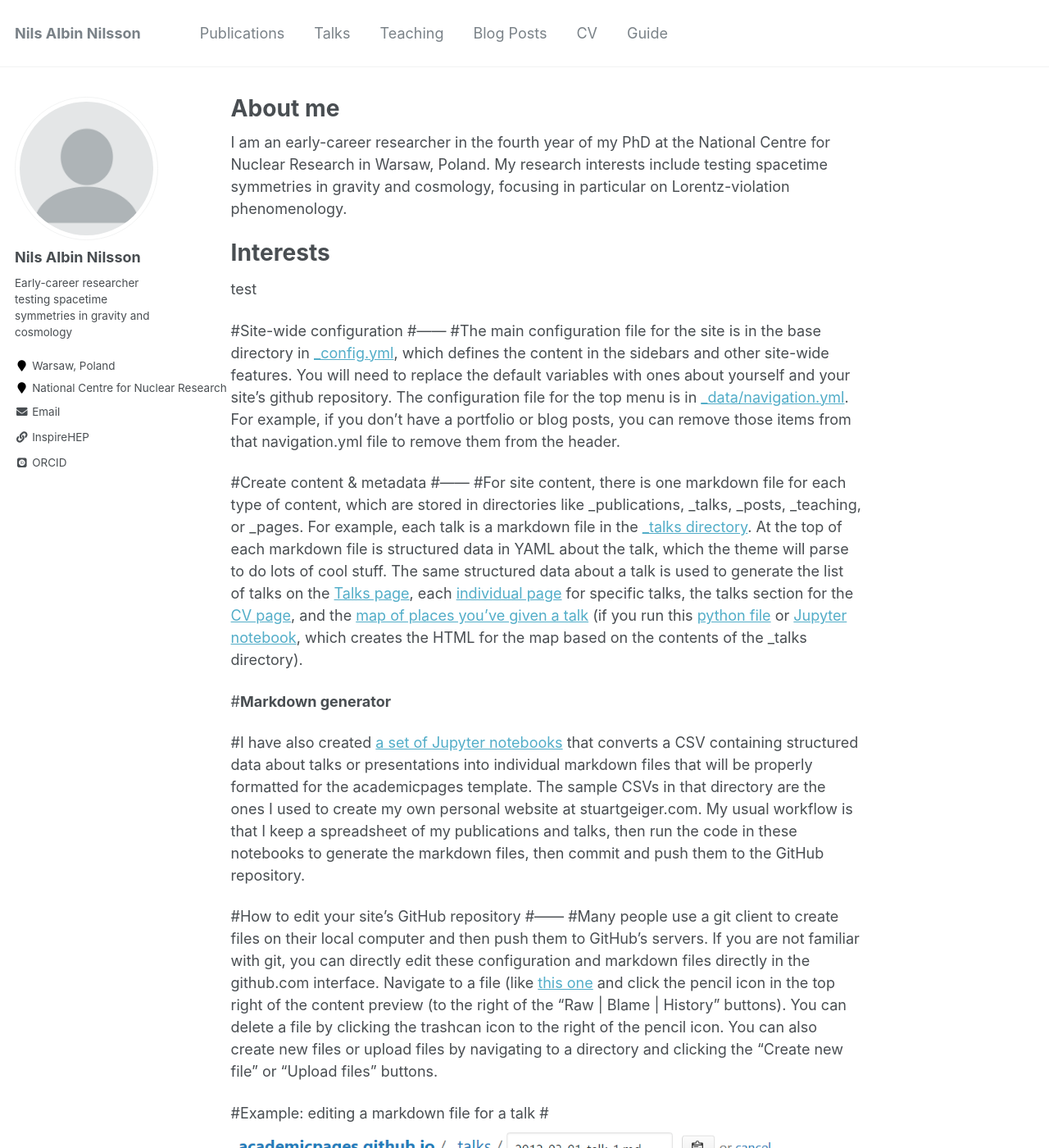
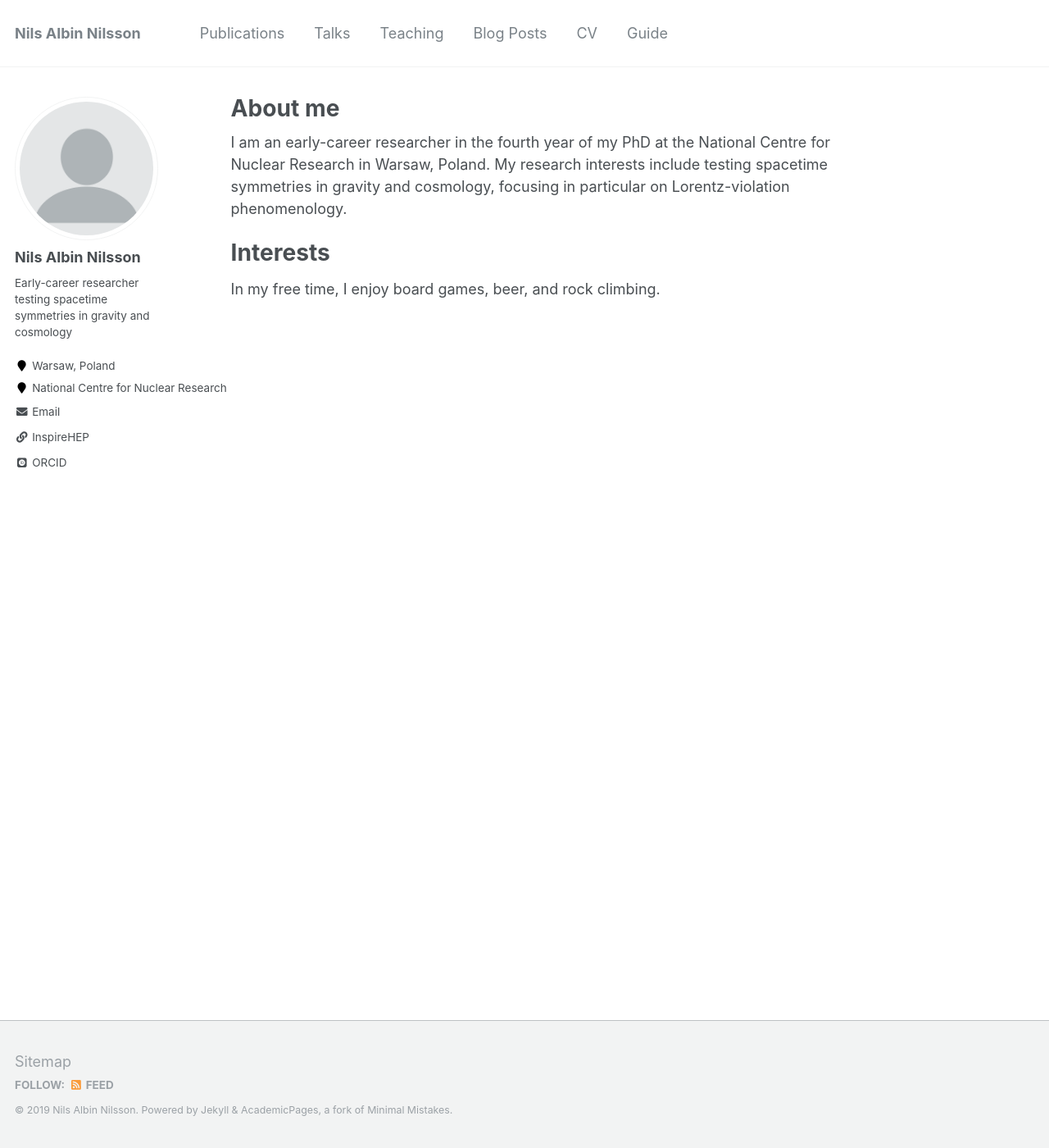
Before and after one commit to nilsanilsson/nilsanilsson.github.io, a Jekyll site: the page built from _pages/about.md, in a window 1280 px wide and 1400 px high. Shown: the whole window at 82% size. Built offline with Jekyll 4.4.1, drawn with Linux system fonts in a browser that asks for light colours; some web fonts are replaced; some of the changed text lies outside the part shown.

Commit message:
Initial commit

```diff
--- a/_pages/about.md
+++ b/_pages/about.md
@@ -11,28 +11,4 @@
 
 Interests
 ======
-test
-
-#Site-wide configuration
-#------
-#The main configuration file for the site is in the base directory in [_config.yml](https://github.com/academicpages/academicpages.github.io/blob/master/_config.yml), which defines the content in the sidebars and other site-wide features. You will need to replace the default variables with ones about yourself and your site's github repository. The configuration file for the top menu is in [_data/navigation.yml](https://github.com/academicpages/academicpages.github.io/blob/master/_data/navigation.yml). For example, if you don't have a portfolio or blog posts, you can remove those items from that navigation.yml file to remove them from the header.
-
-#Create content & metadata
-#------
-#For site content, there is one markdown file for each type of content, which are stored in directories like _publications, _talks, _posts, _teaching, or _pages. For example, each talk is a markdown file in the [_talks directory](https://github.com/academicpages/academicpages.github.io/tree/master/_talks). At the top of each markdown file is structured data in YAML about the talk, which the theme will parse to do lots of cool stuff. The same structured data about a talk is used to generate the list of talks on the [Talks page](https://academicpages.github.io/talks), each [individual page](https://academicpages.github.io/talks/2012-03-01-talk-1) for specific talks, the talks section for the [CV page](https://academicpages.github.io/cv), and the [map of places you've given a talk](https://academicpages.github.io/talkmap.html) (if you run this [python file](https://github.com/academicpages/academicpages.github.io/blob/master/talkmap.py) or [Jupyter notebook](https://github.com/academicpages/academicpages.github.io/blob/master/talkmap.ipynb), which creates the HTML for the map based on the contents of the _talks directory).
-
-#**Markdown generator**
-
-#I have also created [a set of Jupyter notebooks](https://github.com/academicpages/academicpages.github.io/tree/master/markdown_generator
-#) that converts a CSV containing structured data about talks or presentations into individual markdown files that will be properly formatted for the academicpages template. The sample CSVs in that directory are the ones I used to create my own personal website at stuartgeiger.com. My usual workflow is that I keep a spreadsheet of my publications and talks, then run the code in these notebooks to generate the markdown files, then commit and push them to the GitHub repository.
-
-#How to edit your site's GitHub repository
-#------
-#Many people use a git client to create files on their local computer and then push them to GitHub's servers. If you are not familiar with git, you can directly edit these configuration and markdown files directly in the github.com interface. Navigate to a file (like [this one](https://github.com/academicpages/academicpages.github.io/blob/master/_talks/2012-03-01-talk-1.md) and click the pencil icon in the top right of the content preview (to the right of the "Raw | Blame | History" buttons). You can delete a file by clicking the trashcan icon to the right of the pencil icon. You can also create new files or upload files by navigating to a directory and clicking the "Create new file" or "Upload files" buttons.
-
-#Example: editing a markdown file for a talk
-#![Editing a markdown file for a talk](/images/editing-talk.png)
-
-#For more info
-#------
-#More info about configuring academicpages can be found in [the guide](https://academicpages.github.io/markdown/). The [guides for the Minimal Mistakes theme](https://mmistakes.github.io/minimal-mistakes/docs/configuration/) (which this theme was forked from) might also be helpful.
+In my free time, I enjoy board games, beer, and rock climbing.
```
